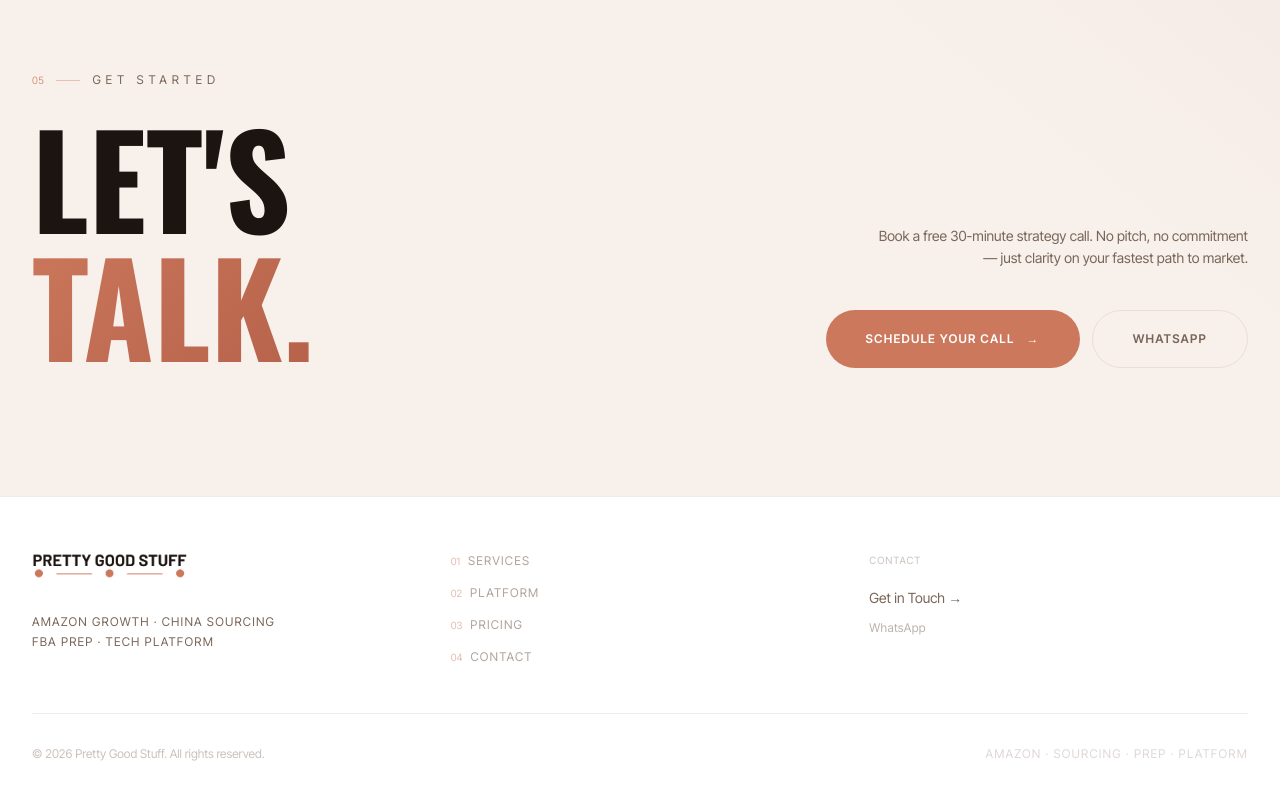
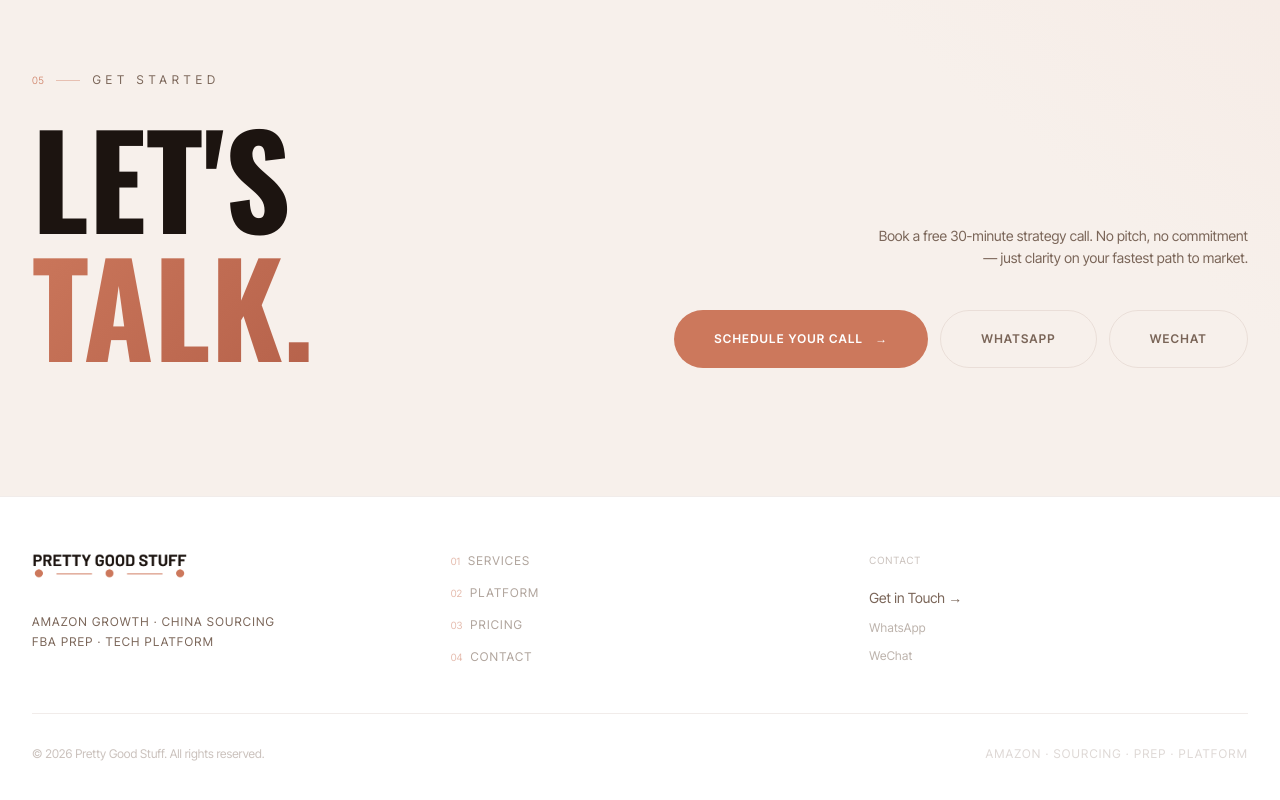
Before and after one commit to suicyde7/prettygoodstuff, a Next.js app: page / in a window 1280 px wide. Shown: the part 5411-6211 px from the top of the page. Built offline with nearby package versions, Linux system fonts and the light colour scheme.

Commit message:
Add WeChat ID with click-to-copy and obfuscation

```diff
--- a/components/CTAStrip.tsx
+++ b/components/CTAStrip.tsx
@@ -1,13 +1,23 @@
 'use client'
+import { useState } from 'react'
 import { useScrollReveal } from '@/hooks/useScrollReveal'
 
 const w = ['+1', '310', '710', '1208']
+const wc = ['cn', 'xo', 'xo', 'usa']
 
 export default function CTAStrip() {
   const { ref, isVisible } = useScrollReveal()
+  const [copied, setCopied] = useState(false)
 
   function openWhatsApp() {
     window.open('https://wa.me/' + w.join('').replace(/\D/g, ''), '_blank', 'noopener,noreferrer')
+  }
+
+  function copyWeChat() {
+    navigator.clipboard.writeText(wc.join('')).then(() => {
+      setCopied(true)
+      setTimeout(() => setCopied(false), 2000)
+    })
   }
 
   return (
@@ -35,7 +45,7 @@ export default function CTAStrip() {
               Book a free 30-minute strategy call. No pitch, no commitment —
               just clarity on your fastest path to market.
             </p>
-            <div className="flex flex-col sm:flex-row gap-3">
+            <div className="flex flex-col sm:flex-row gap-3 flex-wrap">
               <a href="https://calendly.com/welcome-prettygoodstuff/30min" target="_blank" rel="noopener noreferrer"
                 className="group flex items-center gap-3 bg-accent text-white font-semibold text-xs tracking-widest uppercase px-10 py-5 hover:bg-accentDark transition-all duration-200 rounded-full">
                 Schedule Your Call
@@ -46,6 +56,11 @@ export default function CTAStrip() {
                 className="flex items-center gap-3 border border-border text-muted font-semibold text-xs tracking-widest uppercase px-10 py-5 hover:border-accent/30 hover:text-ink transition-all duration-200 rounded-full">
                 WhatsApp
               </button>
+              <button
+                onClick={copyWeChat}
+                className="flex items-center gap-3 border border-border text-muted font-semibold text-xs tracking-widest uppercase px-10 py-5 hover:border-accent/30 hover:text-ink transition-all duration-200 rounded-full">
+                {copied ? 'Copied ✓' : 'WeChat'}
+              </button>
             </div>
           </div>
         </div>
--- a/components/Footer.tsx
+++ b/components/Footer.tsx
@@ -1,4 +1,5 @@
 'use client'
+import { useState } from 'react'
 import Image from 'next/image'
 
 const navLinks = [
@@ -11,14 +12,24 @@ const navLinks = [
 // Split to prevent scraper harvest
 const e = ['welcome', 'prettygoodstuff.co']
 const w = ['+1', '310', '710', '1208']
+const wc = ['cn', 'xo', 'xo', 'usa']
 
 export default function Footer() {
+  const [copied, setCopied] = useState(false)
+
   function openEmail() {
     window.location.href = 'mailto:' + e[0] + '@' + e[1]
   }
 
   function openWhatsApp() {
     window.open('https://wa.me/' + w.join('').replace(/\D/g, ''), '_blank', 'noopener,noreferrer')
+  }
+
+  function copyWeChat() {
+    navigator.clipboard.writeText(wc.join('')).then(() => {
+      setCopied(true)
+      setTimeout(() => setCopied(false), 2000)
+    })
   }
 
   return (
@@ -64,6 +75,12 @@ export default function Footer() {
             >
               WhatsApp
             </button>
+            <button
+              onClick={copyWeChat}
+              className="text-muted/50 text-xs hover:text-muted transition-colors duration-200 tracking-wide text-left"
+            >
+              {copied ? 'WeChat ID Copied ✓' : 'WeChat'}
+            </button>
           </div>
         </div>
 
```
